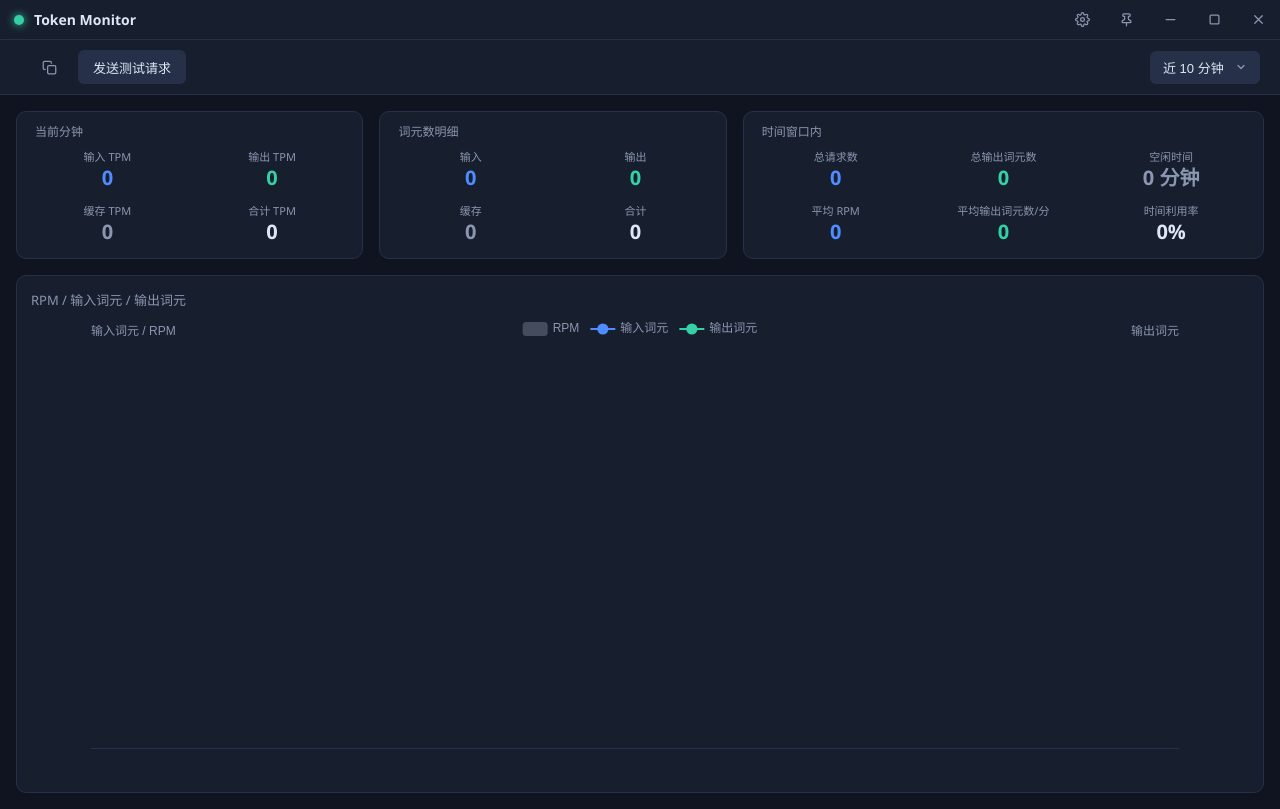
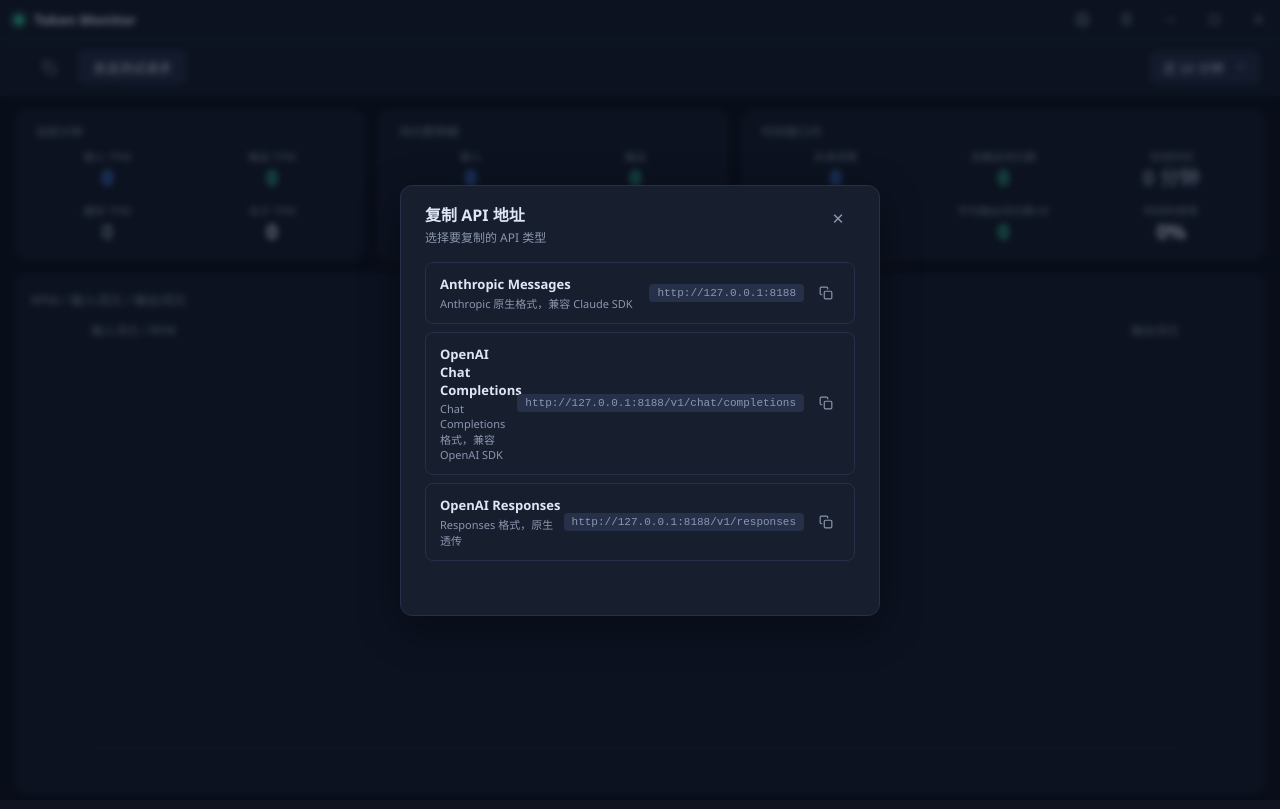
Before and after one commit to icehomura/token-monitor, a Vue app in the folder frontend/: page / in a window 1280 px wide. Both pictures are taken after a click on the button 49 px from the left and 67 px from the top of the page. Built offline with nearby package versions, Linux system fonts and the light colour scheme.

Commit message:
feat: add API endpoint copy modal with three format options

```diff
--- /dev/null
+++ b/frontend/src/components/CopyApiModal.vue
@@ -0,0 +1,166 @@
+<template>
+  <Teleport to="body">
+    <div v-if="visible" class="modal-mask" @click.self="$emit('close')">
+      <div class="modal">
+        <div class="modal-head">
+          <div>
+            <h2>复制 API 地址</h2>
+            <p class="modal-sub">选择要复制的 API 类型</p>
+          </div>
+          <IconButton class="modal-close" title="关闭" @click="$emit('close')">
+            <span style="font-size:15px">✕</span>
+          </IconButton>
+        </div>
+
+        <div class="modal-body">
+          <div class="api-list">
+            <div
+              v-for="api in apiOptions"
+              :key="api.path"
+              class="api-item"
+              @click="copyApi(api)"
+            >
+              <div class="api-info">
+                <span class="api-name">{{ api.name }}</span>
+                <span class="api-desc">{{ api.desc }}</span>
+              </div>
+              <div class="api-path">
+                <code>{{ api.fullPath }}</code>
+                <IconButton class="copy-icon" title="复制">
+                  <svg width="14" height="14" viewBox="0 0 24 24" fill="none" stroke="currentColor" stroke-width="2" stroke-linecap="round" stroke-linejoin="round">
+                    <rect x="9" y="9" width="13" height="13" rx="2" />
+                    <path d="M5 15H4a2 2 0 0 1-2-2V4a2 2 0 0 1 2-2h9a2 2 0 0 1 2 2v1" />
+                  </svg>
+                </IconButton>
+              </div>
+            </div>
+          </div>
+        </div>
+
+        <div class="modal-footer">
+          <span class="footer-hint">{{ copyMsg }}</span>
+        </div>
+      </div>
+    </div>
+  </Teleport>
+</template>
+
+<script setup>
+import { ref, computed } from 'vue'
+import IconButton from './base/IconButton.vue'
+
+const props = defineProps({
+  visible: { type: Boolean, default: false },
+  port: { type: Number, default: 8188 },
+})
+
+const emit = defineEmits(['close'])
+
+const copyMsg = ref('')
+
+const baseUrl = computed(() => `http://127.0.0.1:${props.port}`)
+
+const apiOptions = computed(() => [
+  {
+    name: 'Anthropic Messages',
+    desc: 'Anthropic 原生格式，兼容 Claude SDK',
+    path: '',
+    fullPath: baseUrl.value,
+  },
+  {
+    name: 'OpenAI Chat Completions',
+    desc: 'Chat Completions 格式，兼容 OpenAI SDK',
+    path: '/v1/chat/completions',
+    fullPath: `${baseUrl.value}/v1/chat/completions`,
+  },
+  {
+    name: 'OpenAI Responses',
+    desc: 'Responses 格式，原生透传',
+    path: '/v1/responses',
+    fullPath: `${baseUrl.value}/v1/responses`,
+  },
+])
+
+async function copyApi(api) {
+  try {
+    await navigator.clipboard.writeText(api.fullPath)
+    copyMsg.value = `已复制「${api.name}」 ✓`
+  } catch {
+    copyMsg.value = '复制失败'
+  }
+  setTimeout(() => { copyMsg.value = '' }, 2000)
+}
+</script>
+
+<style scoped>
+.modal-mask {
+  position: fixed; inset: 0;
+  background: rgba(5, 10, 20, .55);
+  backdrop-filter: blur(3px);
+  display: flex; align-items: center; justify-content: center;
+  z-index: 100;
+}
+.modal {
+  width: 480px; max-width: calc(100vw - 48px);
+  background: var(--panel);
+  border: 1px solid var(--border);
+  border-radius: 12px;
+  padding: 16px 24px 14px;
+  box-shadow: 0 12px 40px rgba(0,0,0,.35);
+  display: flex;
+  flex-direction: column;
+}
+.modal-head {
+  display: flex; align-items: flex-start; justify-content: space-between;
+  margin-bottom: 16px;
+  flex-shrink: 0;
+}
+.modal-head h2 { font-size: 16px; font-weight: 600; margin: 0; }
+.modal-sub { font-size: 12px; color: var(--muted); margin: 2px 0 0; }
+.modal-close {
+  width: 34px !important;
+  height: 34px !important;
+  flex-shrink: 0;
+  border-radius: 6px;
+}
+
+.modal-body {
+  min-height: 0;
+}
+
+.api-list { display: flex; flex-direction: column; gap: 8px; }
+.api-item {
+  display: flex; align-items: center; justify-content: space-between;
+  padding: 12px 14px;
+  background: var(--panel);
+  border: 1px solid var(--border);
+  border-radius: 8px;
+  cursor: pointer;
+  transition: border-color .15s, background .15s;
+}
+.api-item:hover { border-color: var(--blue); background: rgba(79,140,255,.06); }
+.api-info { display: flex; flex-direction: column; gap: 2px; min-width: 0; }
+.api-name { font-size: 13px; font-weight: 600; color: var(--text); }
+.api-desc { font-size: 11px; color: var(--muted); }
+.api-path { display: flex; align-items: center; gap: 8px; flex-shrink: 0; }
+.api-path code {
+  font-size: 11px;
+  color: var(--muted);
+  background: var(--border);
+  padding: 3px 8px;
+  border-radius: 4px;
+}
+.copy-icon {
+  width: 28px !important; height: 28px !important; border-radius: 4px;
+}
+
+.modal-footer {
+  display: flex;
+  align-items: center;
+  justify-content: flex-end;
+  padding-top: 12px;
+  margin-top: 12px;
+  flex-shrink: 0;
+}
+.footer-hint { font-size: 12px; color: var(--muted); min-height: 16px; }
+</style>
--- a/frontend/src/components/Toolbar.vue
+++ b/frontend/src/components/Toolbar.vue
@@ -26,6 +26,11 @@
       @close="onDatePickerClose"
       @confirm="onDatePickerConfirm"
     />
+    <CopyApiModal
+      :visible="showCopyModal"
+      :port="serverPort"
+      @close="showCopyModal = false"
+    />
   </header>
 </template>
 
@@ -33,6 +38,7 @@
 import { ref, watch, computed, onMounted, onBeforeUnmount } from 'vue'
 import DdSelect from './DdSelect.vue'
 import DatePickerModal from './DatePickerModal.vue'
+import CopyApiModal from './CopyApiModal.vue'
 import IconButton from './base/IconButton.vue'
 import BaseButton from './base/BaseButton.vue'
 import { useTauri } from '../composables/useTauri'
@@ -61,6 +67,8 @@
 const endpointText = ref('')
 const endpointTitle = ref('')
 const toolbarRef = ref(null)
+const showCopyModal = ref(false)
+const serverPort = ref(8188)
 
 const activeRangeText = computed(() => {
   if (selectedRange.value !== 'custom' || !confirmedRange.value) return ''
@@ -112,18 +120,12 @@
     if (Array.isArray(info.endpoints)) {
       endpointTitle.value = '支持的接口：' + info.endpoints.join('  ·  ')
     }
+    serverPort.value = info.port || 8188
   } catch {}
 }
 
-async function copyEndpoint() {
-  try {
-    const info = await invoke('get_server_info')
-    await navigator.clipboard.writeText(info.endpoint)
-    testStatus.value = '已复制 ✓'
-  } catch {
-    testStatus.value = '复制失败'
-  }
-  setTimeout(() => { testStatus.value = '' }, 1500)
+function copyEndpoint() {
+  showCopyModal.value = true
 }
 
 async function sendTest() {
```
